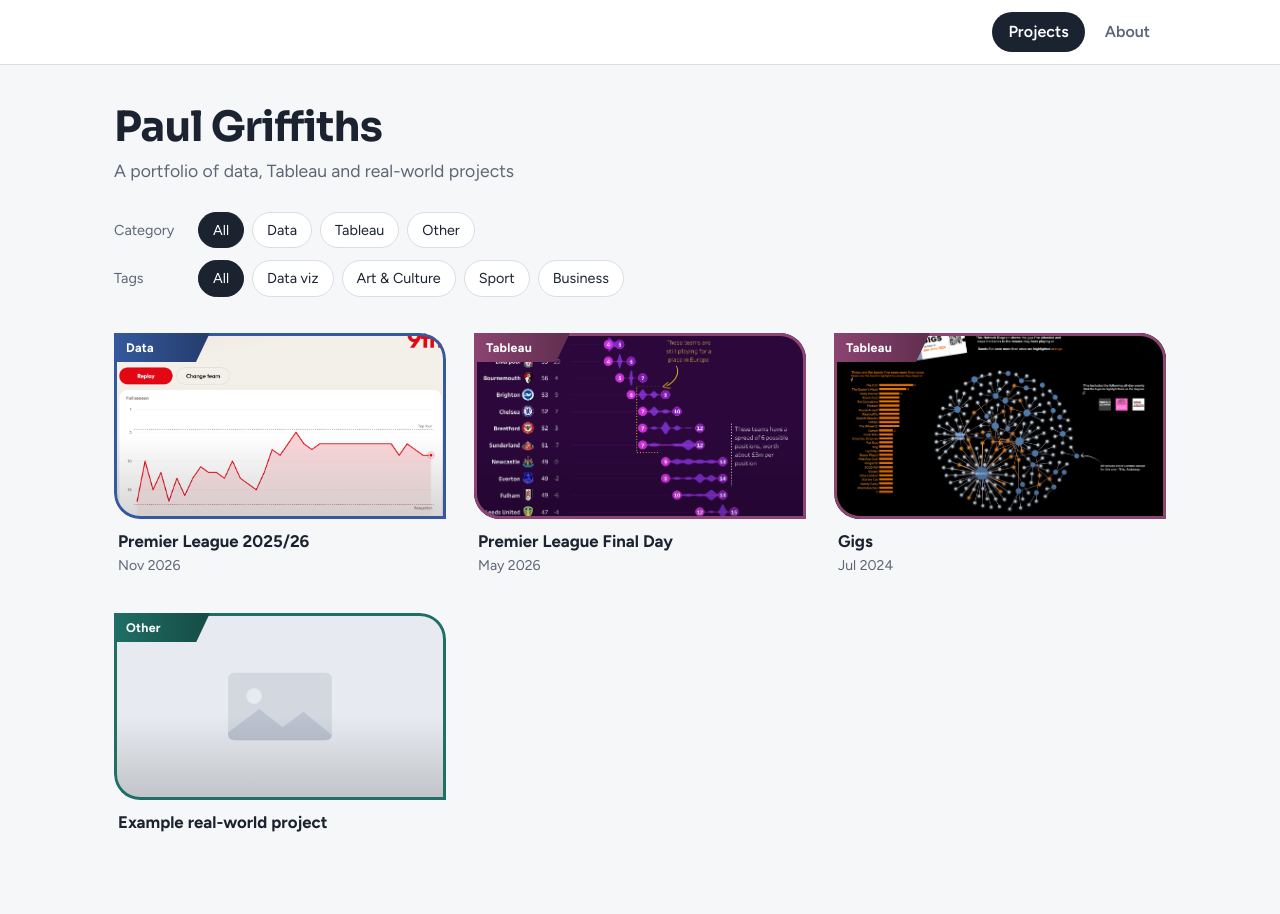
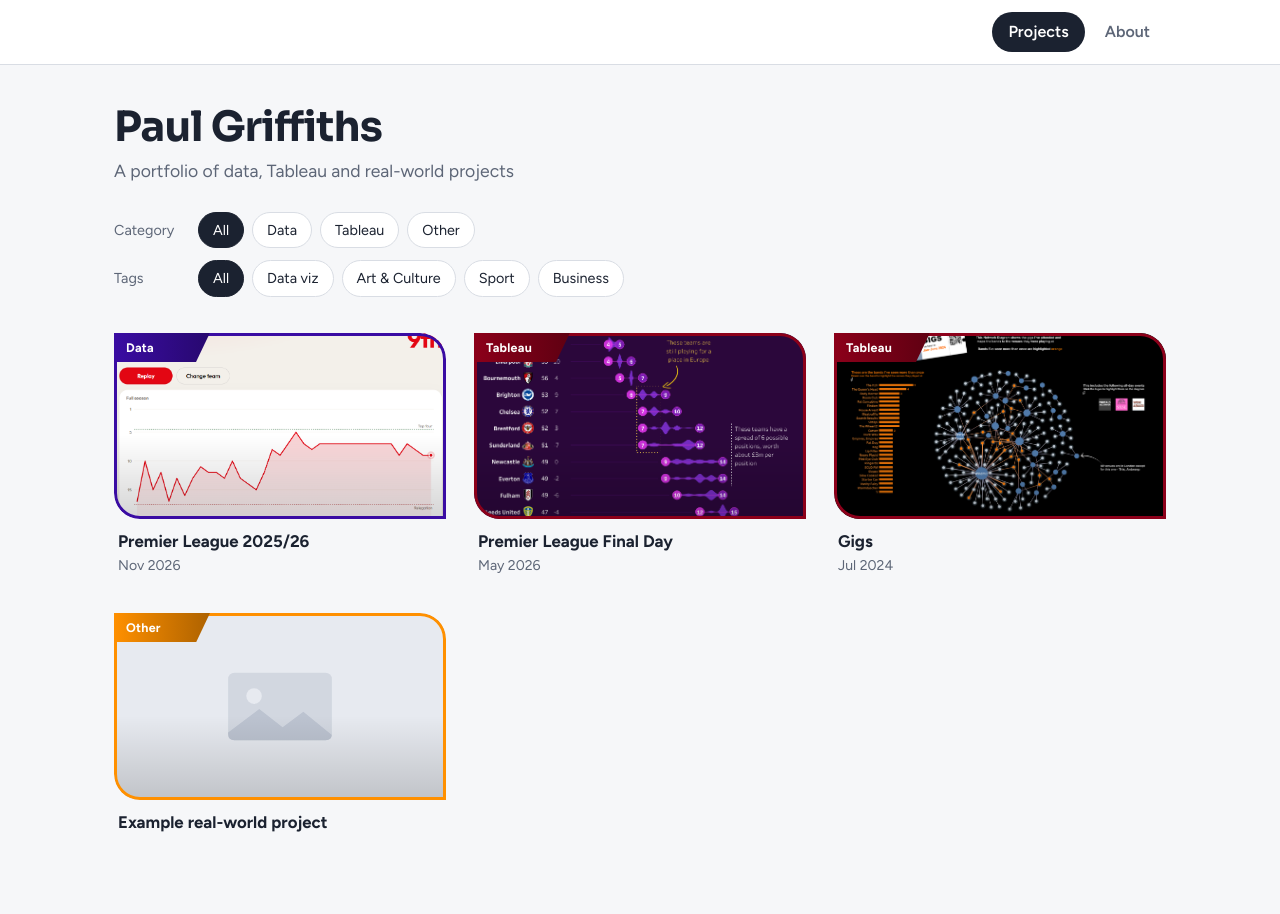
Before and after one commit to chalkboard-paul/chalkboard-paul.github.io, a Jekyll site: the page built from index.html, in a window 1280 px wide. Built offline with Jekyll 4.4.1, drawn with Linux system fonts in a browser that asks for light colours.

Commit message:
Update category colors in categories.yml

```diff
--- a/_data/categories.yml
+++ b/_data/categories.yml
@@ -2,8 +2,8 @@
 # the small label and the filter button. Add a new category here
 # and use its name in a project's front matter.
 - name: Data
-  color: "#35599e"
+  color: "#3a0ca3"
 - name: Tableau
-  color: "#8c4472"
+  color: "#8c001a"
 - name: Other
-  color: "#1f6f66"
+  color: "#ff9000"
```
